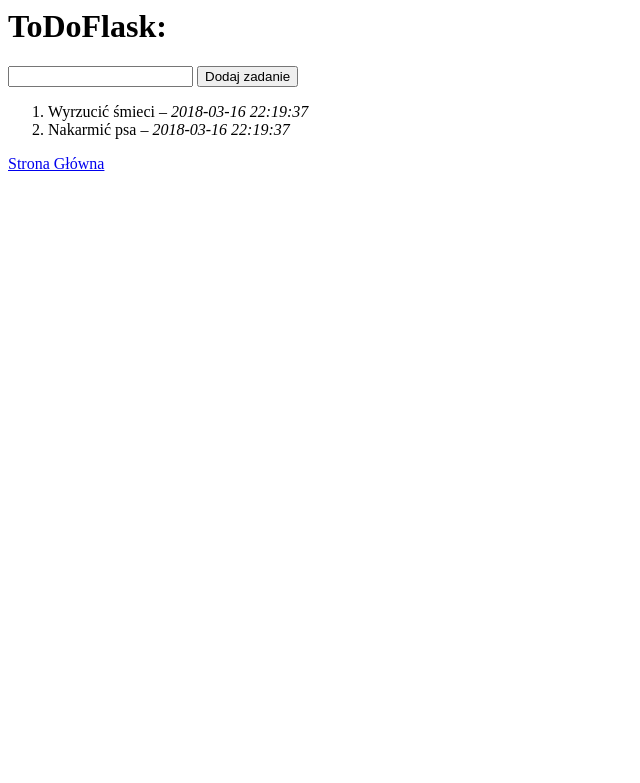
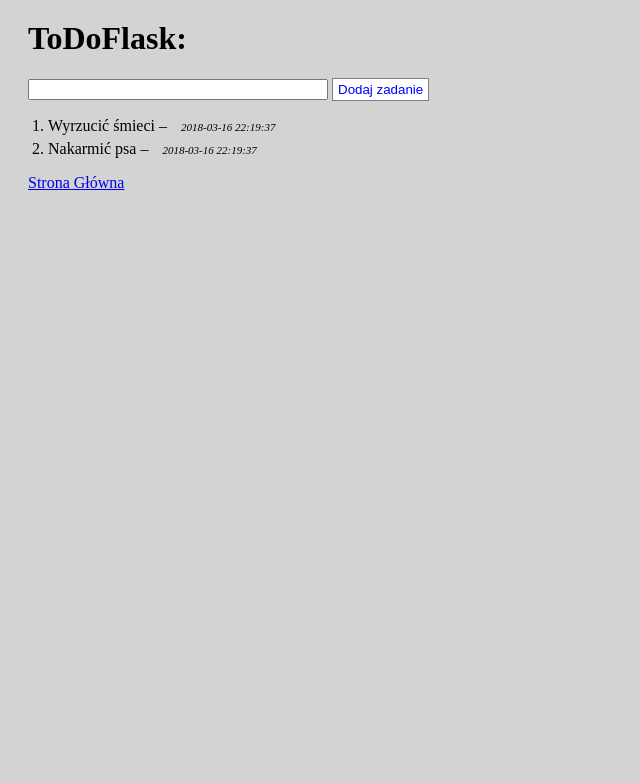
Before and after one commit to Torak28/ToDoFlask, a Flask app: page /zadania in a window 1280 px wide. Shown: the top 783 px of the page, without its empty margins (0-640 px from the left). Run offline with Flask 2, Linux system fonts and the light colour scheme; data comes from the database, SQL or seed files in the repository.

Commit message:
Add some CSS action in here

```diff
--- /dev/null
+++ b/static/style.css
@@ -0,0 +1,48 @@
+body {
+     margin-top: 20px;
+     background-color: lightgray;
+}
+ h1, p {
+     margin-left: 20px;
+}
+ .add-form {
+     margin-left: 20px;
+}
+ ol {
+     text-align: left;
+}
+ em {
+     font-size: 11px;
+     margin-left: 10px;
+}
+ form {
+     display: inline-block;
+     margin-bottom: 0;
+}
+ input[name="zadanie"] {
+     width: 300px;
+}
+ input[name="zadanie"]:focus {
+     border-color: blue;
+     border-radius: 5px;
+}
+ li {
+     margin-bottom: 5px;
+}
+ button {
+     padding: 3px 5px;
+     cursor: pointer;
+     color: blue;
+     font-size: 12px/1.5em;
+     background: white;
+     border: 1px solid grey;
+}
+ .error {
+     color: red;
+}
+ .success {
+     color: green;
+}
+ .done {
+     text-decoration: line-through;
+}
--- a/templates/index.html
+++ b/templates/index.html
@@ -1,6 +1,7 @@
 <html>
   <head>
     <title>ToDoFlask</title>
+    <link rel="stylesheet" type="text/css" href="{{ url_for('static', filename='style.css') }}">
   </head>
 <body>
   <h1>ToDoFlask</h1>
--- a/templates/zadania_lista.html
+++ b/templates/zadania_lista.html
@@ -1,8 +1,10 @@
 <!-- todo/templates/zadania_lista.html -->
 <html>
   <head>
-  <!-- nazwa aplikacji pobrana z ustawień -->
+    <!-- nazwa aplikacji pobrana z ustawień -->
     <title>{{ config.SITE_NAME }}</title>
+    <!-- dołączamy arkusz CSS -->
+    <link rel="stylesheet" type="text/css" href="{{ url_for('static', filename='style.css') }}">
   </head>
   <body>
     <h1>{{ config.SITE_NAME }}:</h1>
```
